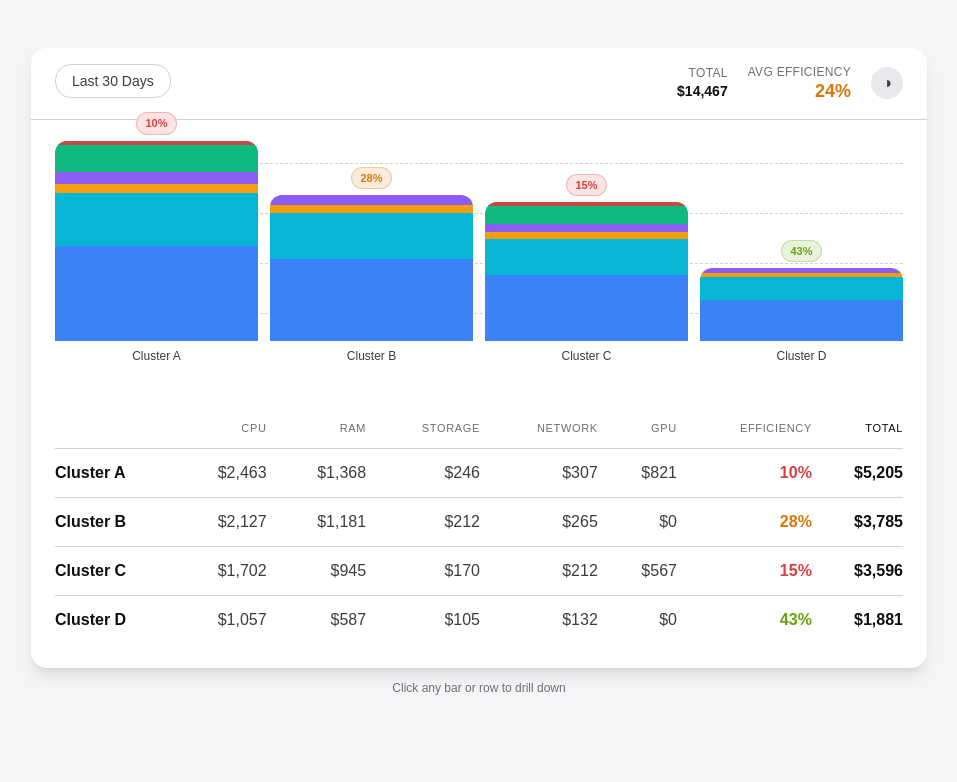
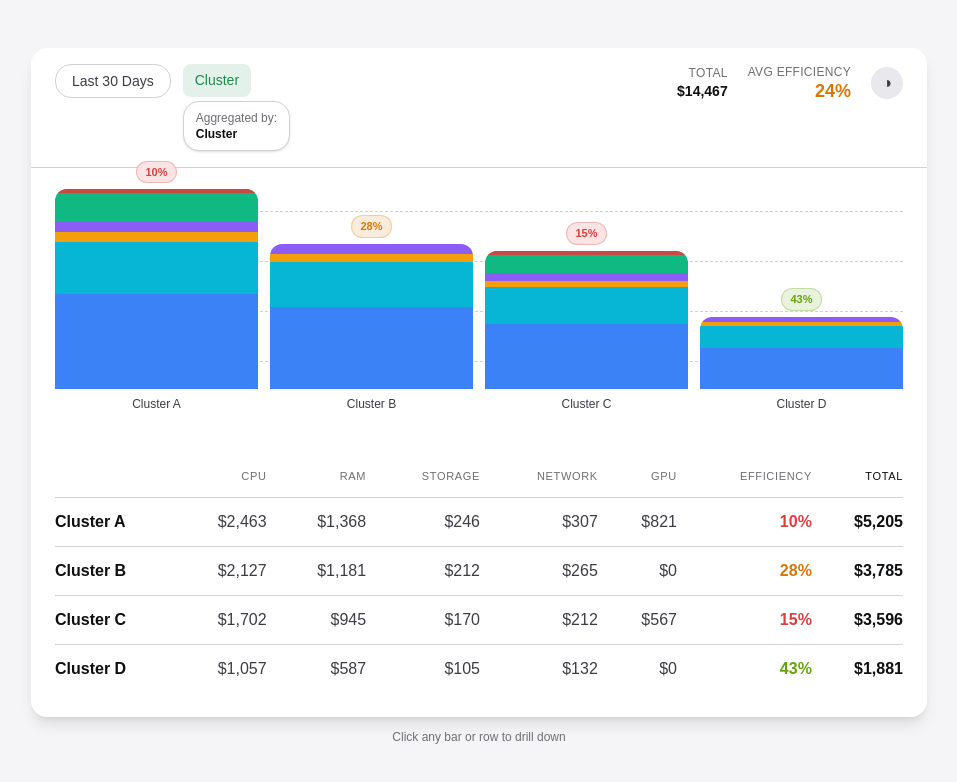
Before and after one commit to senior-dev30/Atomity, a Next.js app: page / in a window 1280 px wide. Shown: the top 782 px of the page, without its empty margins (161-1118 px from the left). Built offline with nearby package versions, Linux system fonts and the light colour scheme; no server answers.

Commit message:
add breadcrumb

```diff
--- a/app/globals.css
+++ b/app/globals.css
@@ -134,3 +134,34 @@ body {
     background: var(--color-bg-muted);
   }
 }
+
+.breadcrumb-segment {
+  padding-inline: 0.75rem;
+  padding-block: 0.375rem;
+  border-radius: var(--radius-md);
+  font-weight: 500;
+  font-size: 0.875rem;
+  transition:
+    color 0.15s,
+    background 0.15s;
+}
+
+.breadcrumb-segment--active {
+  background: color-mix(in srgb, var(--color-accent-success) 12%, var(--color-bg-primary));
+  color: var(--color-accent-success);
+  cursor: default;
+}
+
+.breadcrumb-segment--link {
+  color: var(--color-text-muted);
+  cursor: pointer;
+
+  &:hover {
+    color: var(--color-accent-primary);
+  }
+
+  &:focus-visible {
+    outline: 2px solid var(--color-accent-primary);
+    outline-offset: 2px;
+  }
+}
--- /dev/null
+++ b/components/cost-explorer/Breadcrumb.tsx
@@ -0,0 +1,114 @@
+"use client";
+
+import { motion, AnimatePresence } from "framer-motion";
+import type { DrillState, Level } from "./types";
+
+interface Props {
+  drill: DrillState;
+  onDrillTo: (level: Level) => void;
+}
+
+const AGGREGATION_LABEL: Record<Level, string> = {
+  cluster: "Cluster",
+  namespace: "Namespace",
+  pod: "Pod",
+};
+
+/** Active pill + "Aggregated by" card stacked as one column unit */
+const ActivePill = ({ label, level }: { label: string; level: Level }) => {
+  return (
+    <span className="inline-flex flex-col items-start gap-1">
+      <span className="breadcrumb-segment breadcrumb-segment--active">{label}</span>
+      <AnimatePresence mode="wait">
+        <motion.span
+          key={level}
+          initial={{ opacity: 0, y: -4 }}
+          animate={{ opacity: 1, y: 0 }}
+          exit={{ opacity: 0 }}
+          transition={{ duration: 0.18 }}
+          className="rounded-lg px-3 py-2 text-xs whitespace-nowrap shadow-sm"
+          style={{
+            background: "var(--color-bg-primary)",
+            border: "1px solid var(--color-border)",
+          }}
+          aria-hidden="true"
+        >
+          <span className="block" style={{ color: "var(--color-text-muted)" }}>
+            Aggregated by:
+          </span>
+          <span className="block font-semibold" style={{ color: "var(--color-text-primary)" }}>
+            {AGGREGATION_LABEL[level]}
+          </span>
+        </motion.span>
+      </AnimatePresence>
+    </span>
+  );
+}
+
+export const Breadcrumb = ({ drill, onDrillTo }: Props) => {
+  return (
+    <nav aria-label="Drill-down path" className="flex flex-wrap items-start gap-1.5">
+      {drill.level === "cluster" ? (
+        <ActivePill label="Cluster" level="cluster" />
+      ) : (
+        <button
+          className="breadcrumb-segment breadcrumb-segment--link"
+          onClick={() => onDrillTo("cluster")}
+          onKeyDown={(e) => e.key === "Enter" && onDrillTo("cluster")}
+        >
+          Cluster
+        </button>
+      )}
+
+      <AnimatePresence>
+        {drill.cluster && (
+          <motion.span
+            key="cluster-crumb"
+            initial={{ opacity: 0, x: -8 }}
+            animate={{ opacity: 1, x: 0 }}
+            exit={{ opacity: 0, x: -8 }}
+            className="flex items-start gap-1.5"
+          >
+            <span
+              className="breadcrumb-segment breadcrumb-segment--link cursor-default select-none"
+              style={{ paddingInline: "0.25rem" }}
+            >
+              ›
+            </span>
+            {drill.level === "namespace" ? (
+              <ActivePill label={drill.cluster.name} level="namespace" />
+            ) : (
+              <button
+                className="breadcrumb-segment breadcrumb-segment--link"
+                onClick={() => onDrillTo("namespace")}
+                onKeyDown={(e) => e.key === "Enter" && onDrillTo("namespace")}
+              >
+                {drill.cluster.name}
+              </button>
+            )}
+          </motion.span>
+        )}
+      </AnimatePresence>
+
+      <AnimatePresence>
+        {drill.namespace && (
+          <motion.span
+            key="namespace-crumb"
+            initial={{ opacity: 0, x: -8 }}
+            animate={{ opacity: 1, x: 0 }}
+            exit={{ opacity: 0, x: -8 }}
+            className="flex items-start gap-1.5"
+          >
+            <span
+              className="breadcrumb-segment breadcrumb-segment--link cursor-default select-none"
+              style={{ paddingInline: "0.25rem" }}
+            >
+              ›
+            </span>
+            <ActivePill label={drill.namespace.name} level="pod" />
+          </motion.span>
+        )}
+      </AnimatePresence>
+    </nav>
+  );
+}
--- a/components/cost-explorer/index.tsx
+++ b/components/cost-explorer/index.tsx
@@ -2,7 +2,7 @@
 
 import { useCallback, useState } from "react";
 import { Cluster, Namespace, ResourceMetrics, clusters as staticClusters, total } from "@/lib/data";
-import { DrillState, Resource } from "./types";
+import { DrillState, Level, Resource } from "./types";
 import { tokens } from "@/lib/tokens";
 import { DataTable } from "./DataTable";
 import { BarChart } from "./BarChart";
@@ -10,6 +10,7 @@ import { effToken, fmt } from "@/utils/constants";
 import { ThemeToggle } from "./ThemeToggle";
 import { useClusterData } from "@/hooks/useClusterData";
 import { LoadingSkeleton } from "./LoadingSkeleton";
+import { Breadcrumb } from "./Breadcrumb";
 
 const getItems = (s: DrillState, clusterList: any[]): any[] => {
   if (s.level === "cluster") return clusterList;
@@ -39,6 +40,14 @@ const CostExplorer = () => {
       if (drill.level === "cluster") setDrill({ level: "namespace", cluster: item as Cluster });
       else if (drill.level === "namespace")
         setDrill({ level: "pod", cluster: drill.cluster, namespace: item as Namespace });
+    },
+    [drill]
+  );
+
+  const drillTo = useCallback(
+    (level: Level) => {
+      if (level === "cluster") setDrill({ level: "cluster" });
+      else if (level === "namespace") setDrill({ level: "namespace", cluster: drill.cluster });
     },
     [drill]
   );
@@ -78,6 +87,7 @@ const CostExplorer = () => {
               >
                 Last 30 Days
               </div>
+              <Breadcrumb drill={drill} onDrillTo={drillTo} />
             </div>
             <div className="flex items-center gap-5">
               <dl className="flex items-center gap-5 text-sm">
```
